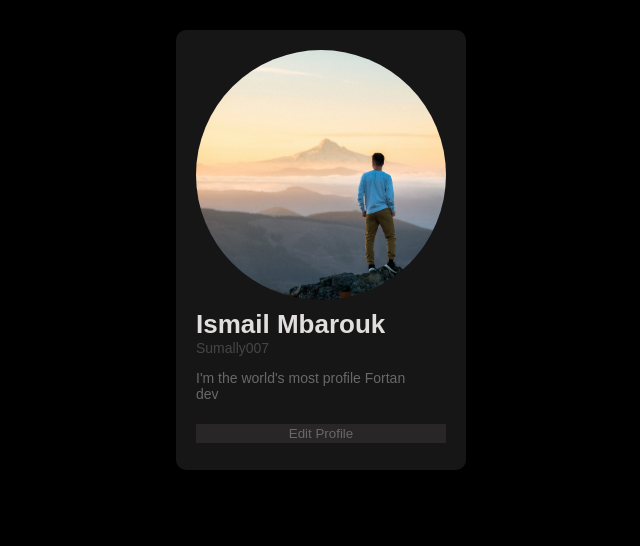
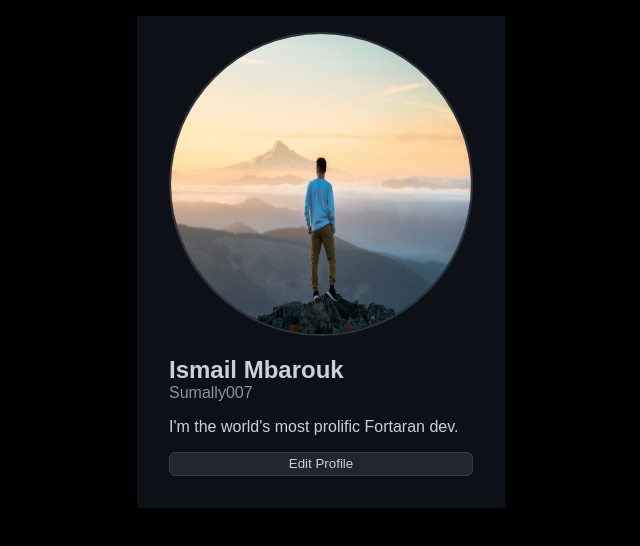
Before and after one commit to Sumally007/challenges, a plain HTML site: page index.html in a window 1280 px wide. Shown: the whole page, without its empty margins (319-959 px from the left). Drawn offline with Linux system fonts and the light colour scheme.

Commit message:
the solution of git profile

```diff
--- a/index.html
+++ b/index.html
@@ -8,18 +8,14 @@
   </head>
   <body>
     <div class="container">
-      <div class="divi div1">
-        <div class="circle"></div>
-      </div>
-      <div class="divi div2">
-        <h1>Ismail Mbarouk</h1>
-        <p>Sumally007</p>
-      </div>
-      <div class="divi div3">
-        <p class="paragraph">I'm the world's most profile Fortan <br />dev</p>
-      </div>
-      <div class="divi div4">
-        <button>Edit Profile</button>
+      <div class="content">
+        <img src="./img/nat-9.jpg" alt="" />
+        <div class="details">
+          <h2>Ismail Mbarouk</h2>
+          <h3>Sumally007</h3>
+          <p>I'm the world's most prolific Fortaran dev.</p>
+          <button type="button">Edit Profile</button>
+        </div>
       </div>
     </div>
   </body>
--- a/style.css
+++ b/style.css
@@ -1,4 +1,75 @@
 body{
+    margin: 0;
+    padding: 0;
+    background-color: #000;
+    color: #c9d1d9;
+    font-family: sans-serif;
+}
+
+.container{
+    width: 80%;
+    min-width: 250px;
+    max-width: 368px;
+    margin: 1em auto;
+    background-color: #0d1117;
+}
+
+.content{
+    padding: 1em 2em;
+}
+
+.content img{
+    max-width: 300px;
+    height: 300px;
+    border-radius: 50%;
+    border: 2px solid #2e343b;
+}
+.details{
+    padding: 1em 0;
+}
+.details h2, h3{
+    margin: 0;
+}
+.details h3{
+    font-size: 1em;
+    color: #8b949e;
+    font-weight: 400;
+}
+button{
+    width: 100%;
+    background-color: #21262d;
+    color: #c9d1d9;
+    border: 1px solid #373b43;
+    border-radius: 6px;
+    padding: .25em 0;
+    font-family: inherit;
+}
+
+button:hover{
+    background-color: #30363d;
+    border-color: #8c949e;
+}
+
+
+
+
+
+
+
+
+
+
+
+
+
+
+
+
+
+
+
+
+/* body{
     margin: 0;
     padding: 0;
 }
@@ -30,9 +101,6 @@ body{
     border-radius: 50%;
     background-image: url(./img/nat-9.jpg);
     background-size: cover;
-}
-.div2{
-
 }
 
 h1{
@@ -74,4 +142,4 @@ button{
 button:hover{
     border: 1px solid #dadada;
     border-radius: 5px;
-}
+} */
```
